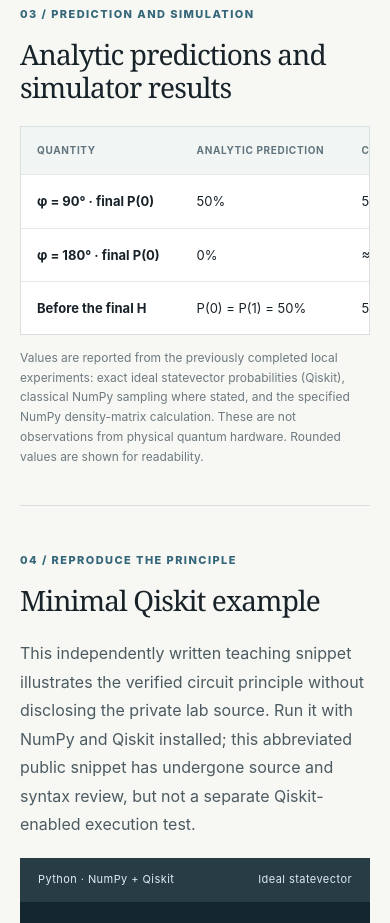
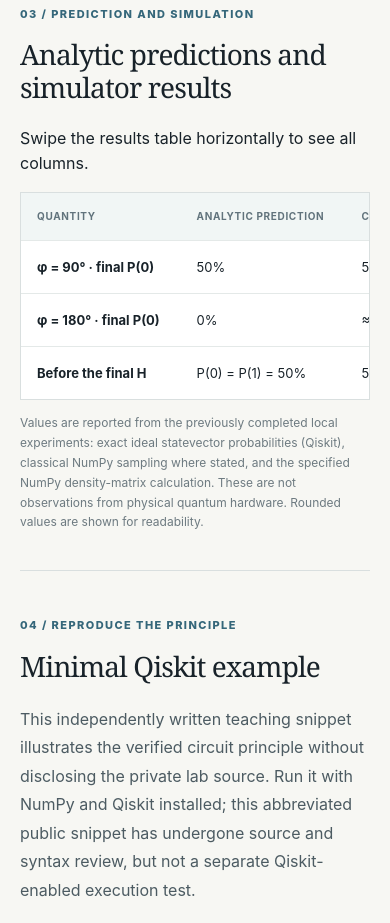
Before and after one commit to slackquant80/slackquant-research, a Next.js app: page /quantum/gates-and-interference/ in a window 390 px wide. Shown: the part 1700-2623 px from the top of the page. Built offline with nearby package versions, Linux system fonts and the light colour scheme; no server answers.

Commit message:
Explain mobile horizontal results-table scrolling

```diff
--- a/src/app/quantum/[slug]/page.tsx
+++ b/src/app/quantum/[slug]/page.tsx
@@ -91,6 +91,7 @@ export default async function QuantumArticle({ params }: Props) {
           <section className="q-article-section" id="results">
             <span className="q-overline">03 / Prediction and simulation</span>
             <h2>Analytic predictions and simulator results</h2>
+            <p className="q-table-scroll-hint">Swipe the results table horizontally to see all columns.</p>
             <div className="q-result-table-scroll">
               <table className="q-result-table">
                 <thead><tr><th scope="col">Quantity</th><th scope="col">Analytic prediction</th><th scope="col">Computed value or classical sample</th></tr></thead>
```
